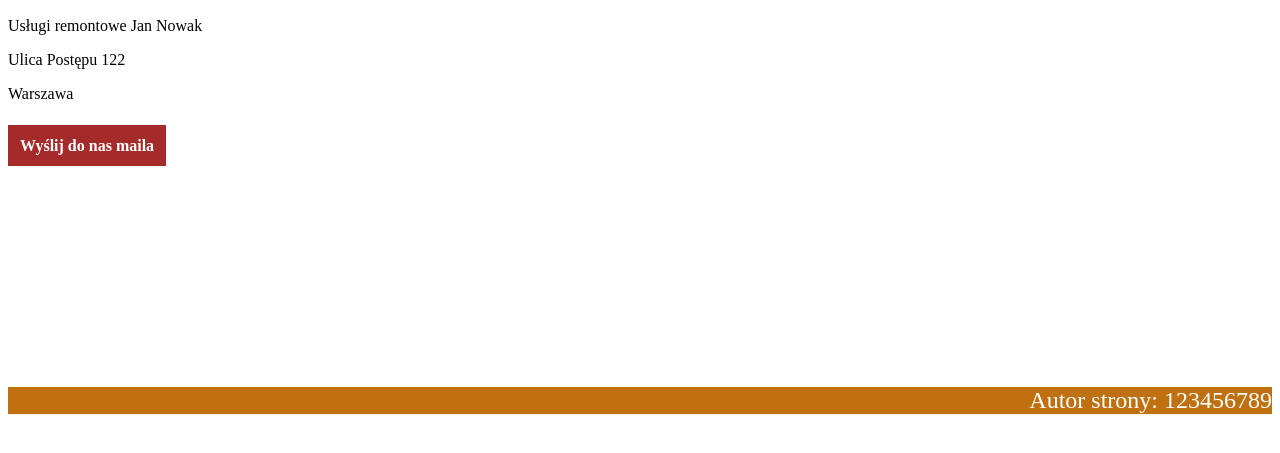
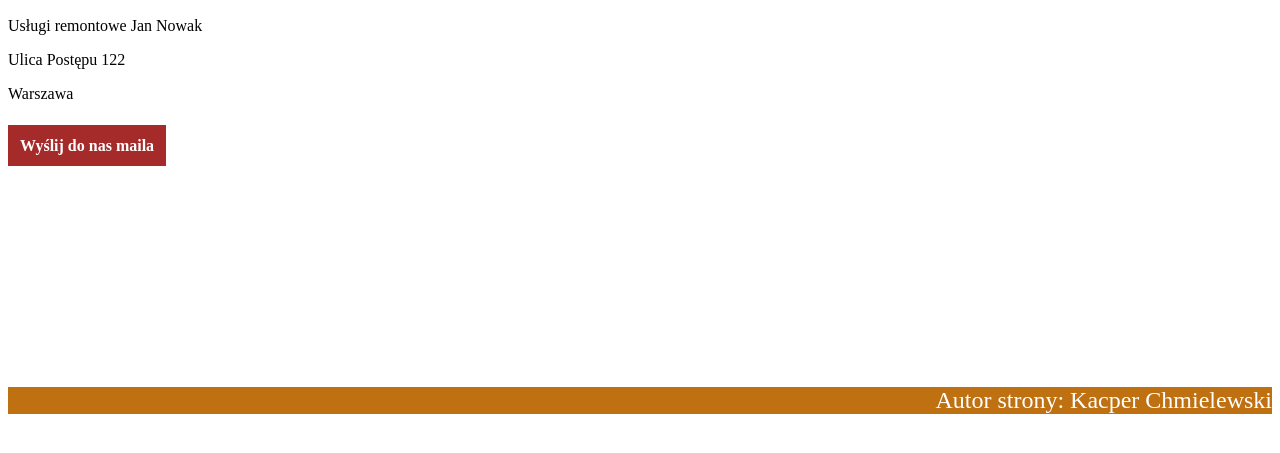
Before and after one commit to Bananabloon/remonty, a plain HTML site: page kontakt.html in a window 1280 px wide. Shown: the part 237-690 px from the top of the page. Drawn offline with Linux system fonts and the light colour scheme.

Commit message:
Update kontakt.html

```diff
--- a/kontakt.html
+++ b/kontakt.html
@@ -31,5 +31,5 @@
 </section>
 
 <section id="stopka">
-<p>Autor strony: 123456789</p>
+<p>Autor strony: Kacper Chmielewski</p>
 </section>
```
